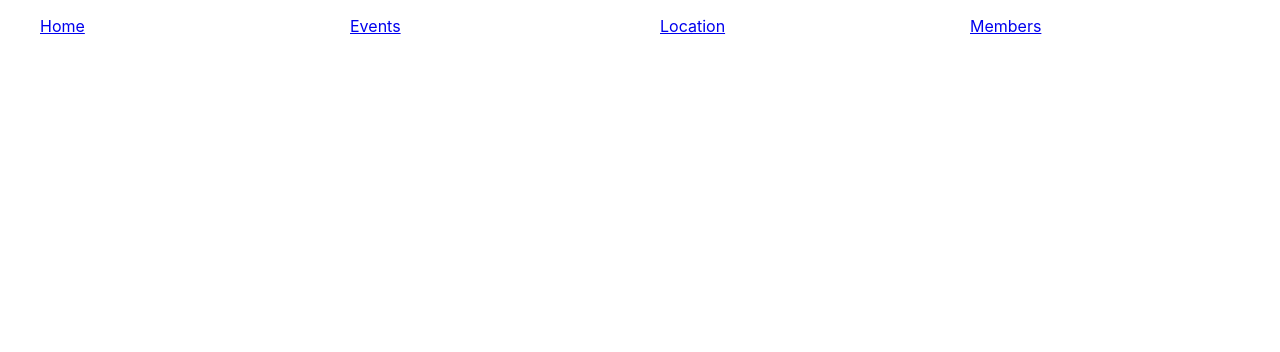
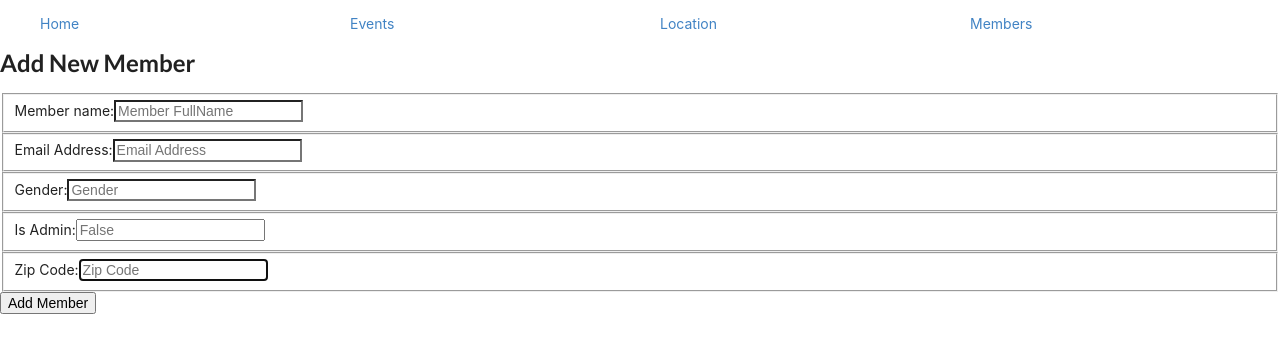
Before and after one commit to Abdurehman05/community-eventDash, a React (Create React App) app: page /members/create in a window 1280 px wide. Shown: the top 352 px of the page. Built offline with nearby package versions, Linux system fonts and the light colour scheme; sample sign-in values are in the browser's storage.

Commit message:
member form and detail added

```diff
--- a/src/components/ApplicationView.js
+++ b/src/components/ApplicationView.js
@@ -11,8 +11,8 @@ import { LocationDetail } from "./location/LocationDetail";
 import { LocationForm } from "./location/LocationForm";
 import { MemberProvider } from "./member/MemberProvider";
 import { MemberList } from "./member/MemberList";
-// import { MemberForm } from "./member/MemberForm";
-
+import { MemberForm } from "./member/MemberForm";
+import { MemberDetail } from "./member/MemberDetail";
 export const ApplicationViews = props => {
   return (
     <>
@@ -85,11 +85,23 @@ export const ApplicationViews = props => {
         </Route>
       </MemberProvider>
 
-      {/* <MemberProvider>
+      <MemberProvider>
         <Route exact path="/members/create">
           <MemberForm />
         </Route>
-      </MemberProvider> */}
+      </MemberProvider>
+
+      <MemberProvider>
+        <Route exact path="/members/detail/:memberId(\d+)">
+          <MemberDetail />
+        </Route>
+      </MemberProvider>
+
+      <MemberProvider>
+        <Route exact path="/members/edit/:memberId(\d+)">
+          <MemberForm />
+        </Route>
+      </MemberProvider>
     </>
   );
 };
--- a/src/components/member/MemberCard.js
+++ b/src/components/member/MemberCard.js
@@ -1,7 +1,10 @@
 import React from "react";
+import { Link } from "react-router-dom";
 
 export const MemberCard = ({ member }) => (
   <section className="member">
-    <h3 className="member__name">{member.username}</h3>
+    <h3 className="member__name">
+      <Link to={`members/detail/${member.id}`}>{member.username}</Link>
+    </h3>
   </section>
 );
--- a/src/components/member/MemberDetail.js
+++ b/src/components/member/MemberDetail.js
@@ -0,0 +1,44 @@
+import React, { useContext, useEffect, useState } from "react";
+import { MemberContext } from "./MemberProvider";
+import { useHistory, useParams } from "react-router-dom";
+
+export const MemberDetail = () => {
+  const { getMemberById, deleteMember } = useContext(MemberContext);
+  const [member, setMember] = useState({});
+  const { memberId } = useParams();
+  const history = useHistory();
+  const activeUser = sessionStorage.getItem("activeUser");
+
+  useEffect(() => {
+    getMemberById(memberId).then(response => {
+      setMember(response);
+    });
+  }, []);
+  return (
+    <section className="member">
+      <h3 className="member-name">{member.username}</h3>
+      <div className="member-email">{member.email}</div>
+      <div className="member-gender">{member.gender}</div>
+      <div className="member-type">{member.usertype}</div>
+      <div className="member-zip">{member.zip}</div>
+      <div className="memberId">{activeUser}</div>
+
+      <button
+        onClick={() => {
+          deleteMember(member.id).then(() => {
+            history.push("/members");
+          });
+        }}
+      >
+        Terminate Membership
+      </button>
+      <button
+        onClick={() => {
+          history.push(`/members/edit/${member.id}`);
+        }}
+      >
+        Edit
+      </button>
+    </section>
+  );
+};
--- a/src/components/member/MemberForm.js
+++ b/src/components/member/MemberForm.js
@@ -0,0 +1,156 @@
+import React, { useContext, useEffect, useState } from "react";
+import { MemberContext } from "./MemberProvider";
+import { useHistory, useParams } from "react-router-dom";
+
+export const MemberForm = () => {
+  const { addMember, getMemberById, editMember } = useContext(MemberContext);
+  const [member, setMember] = useState({
+    username: "",
+    email: "",
+    gender: "",
+    usertype: "",
+    zipcode: ""
+  });
+
+  const [isLoading, setIsLoading] = useState(true);
+  const { memberId } = useParams();
+  const history = useHistory();
+
+  const handleControlledInputChange = e => {
+    const newMember = { ...member };
+    newMember[e.target.name] = e.target.value;
+    setMember(newMember);
+  };
+
+  useEffect(() => {
+    if (memberId) {
+      getMemberById(memberId).then(member => {
+        setMember(member);
+        setIsLoading(false);
+      });
+    } else {
+      setIsLoading(false);
+    }
+  }, []);
+
+  const constructMemberObj = () => {
+    setIsLoading(true);
+    if (memberId) {
+      editMember({
+        id: member.id,
+        username: member.username,
+        email: member.email,
+        gender: member.gender,
+        usertype: member.usertype,
+        zipcode: member.zipcode
+        // userId: parseInt(localStorage.getItem("active_user"))
+      }).then(() => history.push(`/members/detail/${member.id}`));
+    } else {
+      addMember({
+        username: member.username,
+        email: member.email,
+        gender: member.gender,
+        usertype: member.usertype,
+        zipcode: member.zipcode
+        // userId: parseInt(localStorage.getItem("active_user"))
+      }).then(() => history.push("/members"));
+    }
+  };
+
+  return (
+    <form className="memberForm">
+      <h2 className="memberForm__title">Add New Member</h2>
+      <fieldset>
+        <div className="form-group">
+          <label htmlFor="memberName">Member name:</label>
+          <input
+            type="text"
+            id="username"
+            name="username"
+            value={member.username}
+            required
+            autoFocus
+            className="form-control"
+            placeholder="Member FullName"
+            onChange={handleControlledInputChange}
+          />
+        </div>
+      </fieldset>
+      <fieldset>
+        <div className="form-group">
+          <label htmlFor="memberEmail">Email Address:</label>
+          <input
+            type="text"
+            id="email"
+            name="email"
+            value={member.email}
+            required
+            autoFocus
+            className="form-control"
+            placeholder="Email Address"
+            onChange={handleControlledInputChange}
+          />
+        </div>
+      </fieldset>
+      <fieldset>
+        <div className="form-group">
+          <label htmlFor="MemberGender">Gender:</label>
+          <input
+            type="text"
+            id="memberGender"
+            name="gender"
+            value={member.gender}
+            required
+            autoFocus
+            className="form-control"
+            placeholder="Gender"
+            onChange={handleControlledInputChange}
+          />
+        </div>
+      </fieldset>
+      <fieldset>
+        <div className="form-group">
+          <label htmlFor="memberType">Is Admin:</label>
+          <input
+            type="boolean"
+            id="memberType"
+            name="usertype"
+            value={member.usertype}
+            required
+            autoFocus
+            className="form-control"
+            placeholder="False"
+            onChange={handleControlledInputChange}
+          />
+        </div>
+      </fieldset>
+      <fieldset>
+        <div className="form-group">
+          <label htmlFor="memberZip">Zip Code:</label>
+          <input
+            type="text"
+            id="memberZip"
+            name="zipcode"
+            value={member.zipcode}
+            required
+            autoFocus
+            className="form-control"
+            placeholder="Zip Code"
+            onChange={handleControlledInputChange}
+          />
+        </div>
+      </fieldset>
+
+      <button
+        className="btn btn-primary"
+        disabled={isLoading}
+        onClick={e => {
+          e.preventDefault();
+          constructMemberObj();
+        }}
+      >
+        {memberId ? <>Save Member</> : <>Add Member</>}
+      </button>
+    </form>
+  );
+};
--- a/src/components/member/MemberProvider.js
+++ b/src/components/member/MemberProvider.js
@@ -22,22 +22,22 @@ export const MemberProvider = props => {
   };
 
   const getMemberById = id => {
-    return fetch(`http://localhost:8080/users`).then(res => res.json());
+    return fetch(`http://localhost:8080/users/${id}`).then(res => res.json());
   };
 
-  const terminateMembership = memberId => {
+  const deleteMember = memberId => {
     return fetch(`http://localhost:8080/users/${memberId}`, {
       method: "DELETE"
     }).then(getMembers);
   };
 
-  const updateMember = member => {
-    return fetch(`http://localhost:8080/users/${member.id}`, {
+  const editMember = user => {
+    return fetch(`http://localhost:8080/users/${user.id}`, {
       method: "PUT",
       headers: {
         "Content-Type": "application/json"
       },
-      body: JSON.stringify(member)
+      body: JSON.stringify(user)
     }).then(getMembers);
   };
 
@@ -48,8 +48,8 @@ export const MemberProvider = props => {
         getMembers,
         addMember,
         getMemberById,
-        terminateMembership,
-        updateMember
+        deleteMember,
+        editMember
       }}
     >
       {props.children}
--- a/src/index.js
+++ b/src/index.js
@@ -1,5 +1,6 @@
 import React from "react";
 import ReactDOM from "react-dom";
+import "semantic-ui-css/semantic.min.css";
 import { BrowserRouter as Router } from "react-router-dom";
 import "./index.css";
 import { App } from "./components/App";
```
